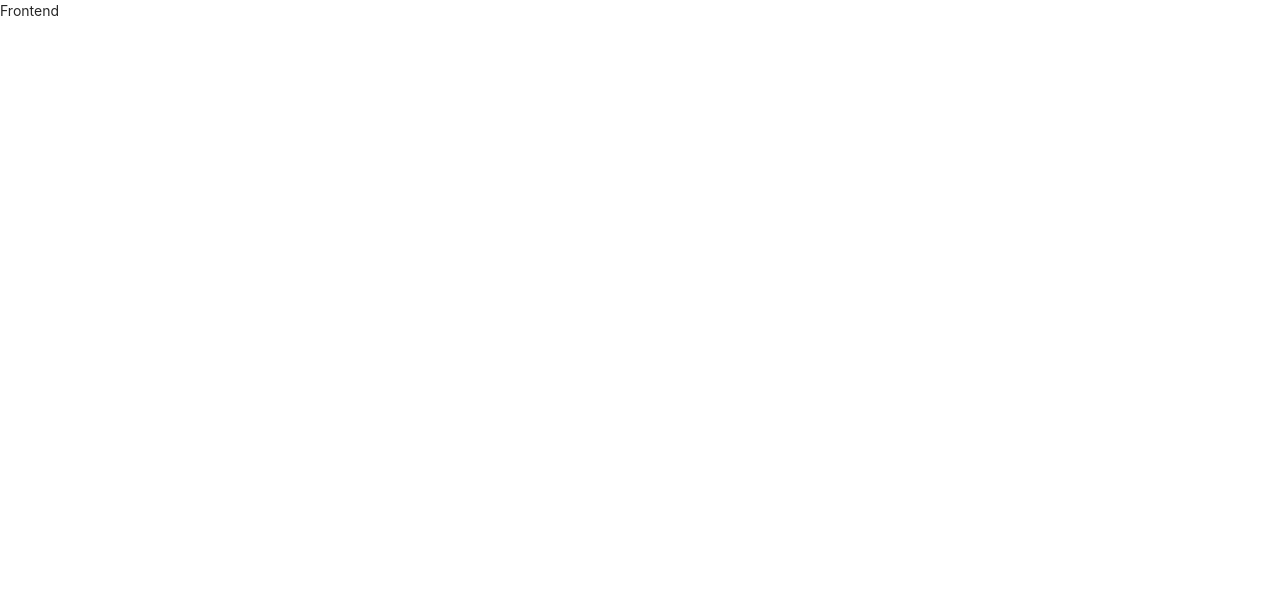
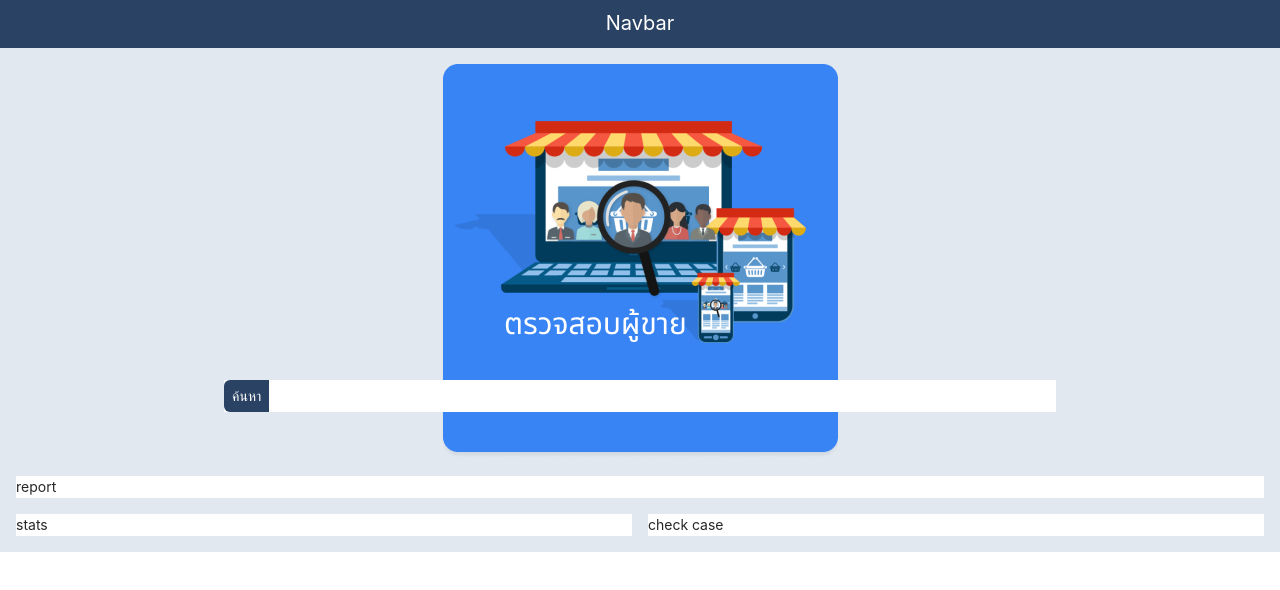
Before and after one commit to Inregist/susc, a React (Create React App) app in the folder frontend/: page / in a window 1280 px wide. Shown: the top 590 px of the page. Built offline with nearby package versions, Linux system fonts and the light colour scheme.

Commit message:
fix script & add router

```diff
--- a/frontend/package.json
+++ b/frontend/package.json
@@ -16,6 +16,7 @@
     "postcss-cli": "^8.1.0",
     "react": "^17.0.1",
     "react-dom": "^17.0.1",
+    "react-router-dom": "^5.2.0",
     "react-scripts": "4.0.0",
     "serve": "^11.3.2",
     "tailwindcss": "^1.9.6",
@@ -24,7 +25,7 @@
   },
   "scripts": {
     "start": "serve -s build",
-    "dev": "yarn tw:build && yarn react-scripts build",
+    "dev": "yarn tw:build && yarn react-scripts start",
     "build": "yarn tw:build && react-scripts build",
     "tw:build": "postcss src/styles/tailwind-import.css -o src/styles/tailwind.css"
   },
--- a/frontend/src/App.tsx
+++ b/frontend/src/App.tsx
@@ -3,8 +3,23 @@ import "./styles/tailwind.css";
 import "./styles/style.css";
 import "antd/dist/antd.css";
 
+import { BrowserRouter as Router, Route, Switch } from "react-router-dom";
+import Home from "./pages/Home";
+import Search from "./pages/Search";
+import Statistic from "./pages/Statistic";
+import CheckCase from "./pages/CheckCase";
+
 const App = () => {
-  return <div>Frontend</div>;
+  return (
+    <Router>
+      <Switch>
+        <Route exact path="/check-case" component={CheckCase} />
+        <Route exact path="/statistic" component={Statistic} />
+        <Route exact path="/search" component={Search} />
+        <Route path="/" component={Home} />
+      </Switch>
+    </Router>
+  );
 };
 
 export default App;
--- /dev/null
+++ b/frontend/src/pages/CheckCase.tsx
@@ -0,0 +1,7 @@
+import React from "react";
+
+const CheckCase = () => {
+  return <div>CheckCase Page</div>;
+};
+
+export default CheckCase;
--- /dev/null
+++ b/frontend/src/pages/Home.tsx
@@ -0,0 +1,33 @@
+import React from "react";
+
+import main_bg from "../assets/main-bg.png";
+
+const Home = () => {
+  return (
+    <div>
+      <div className="w-full bg-blue-900 text-white text-xl h-12 flex justify-center items-center">
+        <div>Navbar</div>
+      </div>
+      <div className="bg-gray-300 p-4">
+        <div className="relative mb-4 flex justify-center">
+          <div className="absolute bottom-0 w-full flex justify-center pb-12">
+            <div className="w-2/3 h-8 bg-white flex items-center">
+              <div className="bg-blue-900 h-full px-2 text-white leading-8 rounded-l-md truncate">
+                ค้นหา
+              </div>
+              <input className="" type="text" />
+            </div>
+          </div>
+          <img src={main_bg} alt="" />
+        </div>
+        <div className="bg-white mb-4">report</div>
+        <div className="flex">
+          <div className="bg-white w-1/2 mr-4">stats</div>
+          <div className="bg-white w-1/2 ">check case</div>
+        </div>
+      </div>
+    </div>
+  );
+};
+
+export default Home;
--- /dev/null
+++ b/frontend/src/pages/Search.tsx
@@ -0,0 +1,23 @@
+import { Button } from "antd";
+import React, { useState } from "react";
+
+const Search = () => {
+  const [state, setState] = useState(false);
+
+  const click = () => {
+    setState(true);
+    setTimeout(() => {
+      setState(false);
+    }, 2000);
+  };
+
+  return (
+    <div>
+      <Button type="primary" loading={state} onClick={click}>
+        Click me!
+      </Button>
+    </div>
+  );
+};
+
+export default Search;
--- /dev/null
+++ b/frontend/src/pages/Statistic.tsx
@@ -0,0 +1,7 @@
+import React from "react";
+
+const Statistic = () => {
+  return <div>Statistic Page</div>;
+};
+
+export default Statistic;
```
Also changed, not shown: frontend/src/assets/main-bg.png (added), 1 other file (tests, documents, lock files or other folders).
